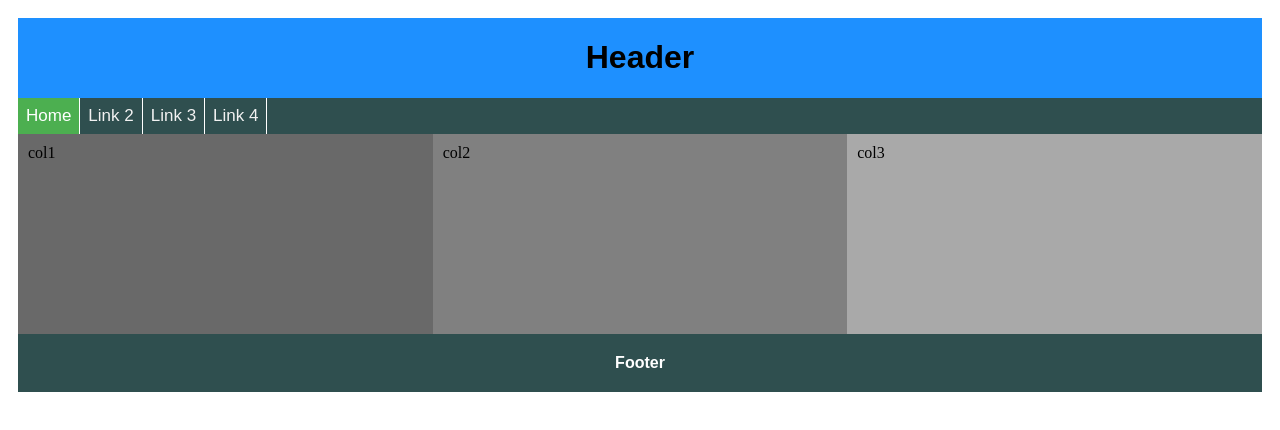
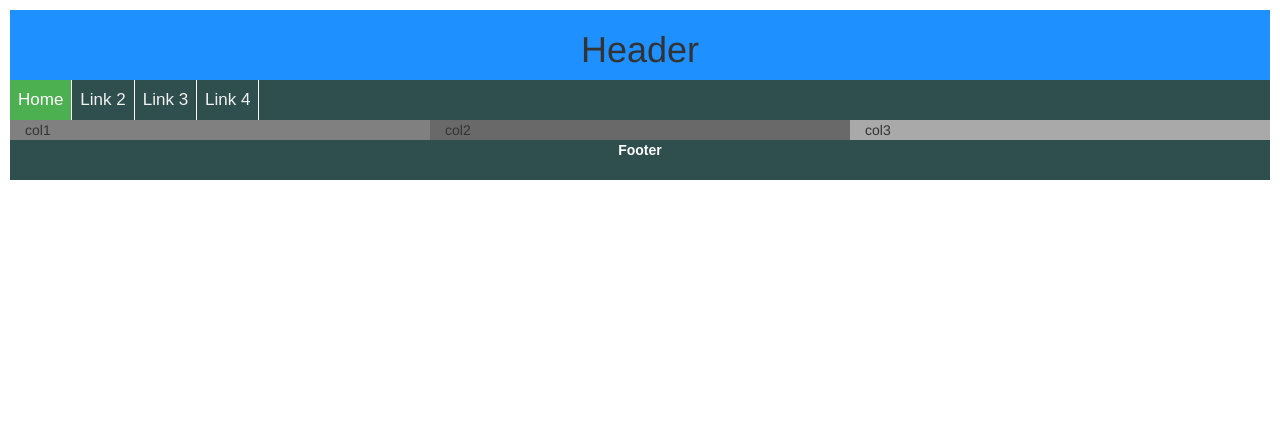
Before and after one commit to memarZe/memarZe.github.io, a plain HTML site: page w1d4/responsiv_bootstrap.html in a window 1280 px wide. Drawn offline with nearby package versions, Linux system fonts and the light colour scheme.

Commit message:
bootstrap

```diff
--- a/w1d4/responsiv_bootstrap.css
+++ b/w1d4/responsiv_bootstrap.css
@@ -0,0 +1,73 @@
+h1{
+    font-family: Arial, Helvetica, sans-serif;
+    font-weight: bold;
+}
+* {
+    box-sizing: border-box;
+}
+
+.column1 {
+    float: left;
+    width: 100%;
+}
+
+.row1:after {
+    content: "";
+    display: table;
+    clear: both;
+}
+
+@media screen and (max-width: 900px) {
+    .column  {
+        width: 50%;
+    }
+}
+
+@media screen and (max-width: 600px) {
+    .column  {
+        width: 100%;
+    }
+}
+
+.header{
+    background-color: dodgerblue;
+    text-align: center;
+}
+
+
+.horizontal_menu {
+    overflow: hidden;
+    background-color: darkslategray;
+    font-family: Arial, Helvetica, sans-serif;
+}
+
+.horizontal_menu a {
+    float: left;
+    color: #f2f2f2;
+    text-align: center;
+    padding: 8px 8px;
+    text-decoration: none;
+    font-size: 17px;
+    border-right: 1px solid white;
+}
+
+.horizontal_menu a:hover {
+    background-color: #ddd;
+    color: black;
+}
+
+.horizontal_menu a.active {
+    background-color: #4CAF50;
+    color: white;
+}
+.content_body{
+
+}
+.footer{
+    background-color: darkslategray;
+    font-weight: bold;
+    font-family: Arial, Helvetica, sans-serif;
+    text-align: center;
+    color: white;
+    padding: 20px;
+}
--- a/w1d4/responsiv_bootstrap.html
+++ b/w1d4/responsiv_bootstrap.html
@@ -2,41 +2,44 @@
 <html lang="en">
 <head>
     <meta charset="UTF-8">
-    <link type="text/css" rel="stylesheet" href="responsive.css">
+    <link type="text/css" rel="stylesheet" href="responsiv_bootstrap.css">
+    <link rel="stylesheet" href="https://maxcdn.bootstrapcdn.com/bootstrap/3.4.1/css/bootstrap.min.css">
+    <script src="https://ajax.googleapis.com/ajax/libs/jquery/3.4.1/jquery.min.js"></script>
+    <script src="https://maxcdn.bootstrapcdn.com/bootstrap/3.4.1/js/bootstrap.min.js"></script>
     <title>Responsiv Site</title>
 </head>
 <body>
 <div style="padding: 10px">
-    <div class="row">
-        <div class="column header">
+    <div class="row1">
+        <div class="column1 header">
             <h1>Header</h1>
         </div>
     </div>
-    <div class="row horizontal_menu">
-        <div class="column">
+    <div class="row1 horizontal_menu">
+        <div class="column1">
             <a class="active" href="../index.html">Home</a>
             <a href="#Blog">Link 2</a>
             <a href="#contact">Link 3</a>
             <a href="w1d2/aboutme.html">Link 4</a>
         </div>
     </div>
-    <div class="row content_body">
-        <div class="column">
-            <div class="row2" >
-                <div class="column2" style="background-color: dimgray;">
+    <div>
+        <div>
+            <div>
+                <div class="col-sm-6 col-md-6 col-lg-4 column" style="background-color: gray;">
                     col1
                 </div>
-                <div class="column2" style="background-color: gray;">
+                <div class="col-sm-6 col-md-6 col-lg-4 column" style="background-color: dimgray;">
                     col2
                 </div>
-                <div class="column2" style="background-color: darkgrey">
+                <div class="col-sm-12 col-md-6 col-lg-4 column" style="background-color: darkgrey;">
                     col3
                 </div>
             </div>
         </div>
     </div>
-    <div class="row footer">
-        <div class="column">
+    <div class="row1 footer">
+        <div class="column1">
             Footer
         </div>
     </div>
--- a/w1d4/responsive.css
+++ b/w1d4/responsive.css
@@ -6,27 +6,23 @@ h1{
     box-sizing: border-box;
 }
 
-/* Create four equal columns that floats next to each other */
 .column {
     float: left;
     width: 100%;
 }
 
-/* Clear floats after the columns */
 .row:after {
     content: "";
     display: table;
     clear: both;
 }
 
-/* Responsive layout - makes a two column-layout instead of four columns */
 @media screen and (max-width: 900px) {
     .column  {
         width: 50%;
     }
 }
 
-/* Responsive layout - makes the two columns stack on top of each other instead of next to each other */
 @media screen and (max-width: 600px) {
     .column  {
         width: 100%;
@@ -84,7 +80,6 @@ h1{
 }
 
 
-/* Clear floats after the columns */
 .row2:after {
     content: "";
     display: table;
```
